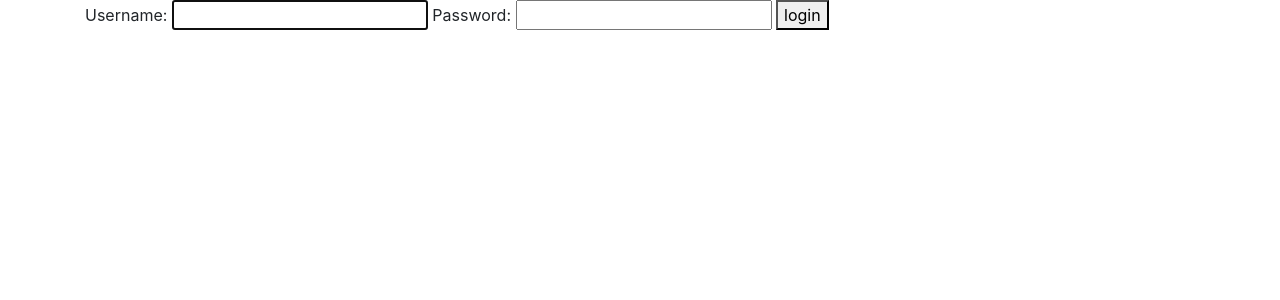
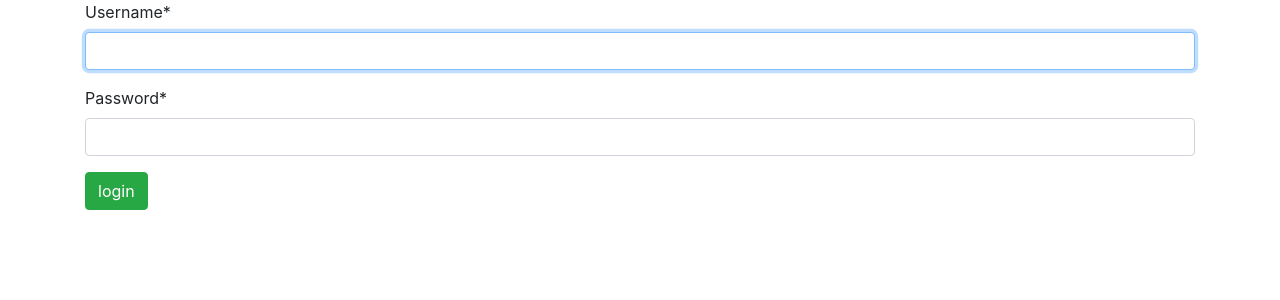
Before and after one commit to THEFRN/bookstore, a Django app: page /accounts/login/ in a window 1280 px wide. Shown: the top 300 px of the page. Run offline with Django 4.2, Linux system fonts and the light colour scheme; some libraries are stand-ins or nearby versions.

Commit message:
Useed crispy for login form

```diff
--- a/templates/registration/login.html
+++ b/templates/registration/login.html
@@ -1,5 +1,5 @@
 {% extends '_base.html' %}
-
+{% load crispy_forms_tags %}
 {% block page_title %}
     login
 {% endblock page_title %}
@@ -7,7 +7,7 @@
 {% block content %}
     <form action="" method="post">
         {% csrf_token %}
-        {{ form.as_table }}
-        <button type="submit">login</button>
+        {{ form|crispy }}
+        <button class="btn btn-success" type="submit">login</button>
     </form>
 {% endblock content %}
```
